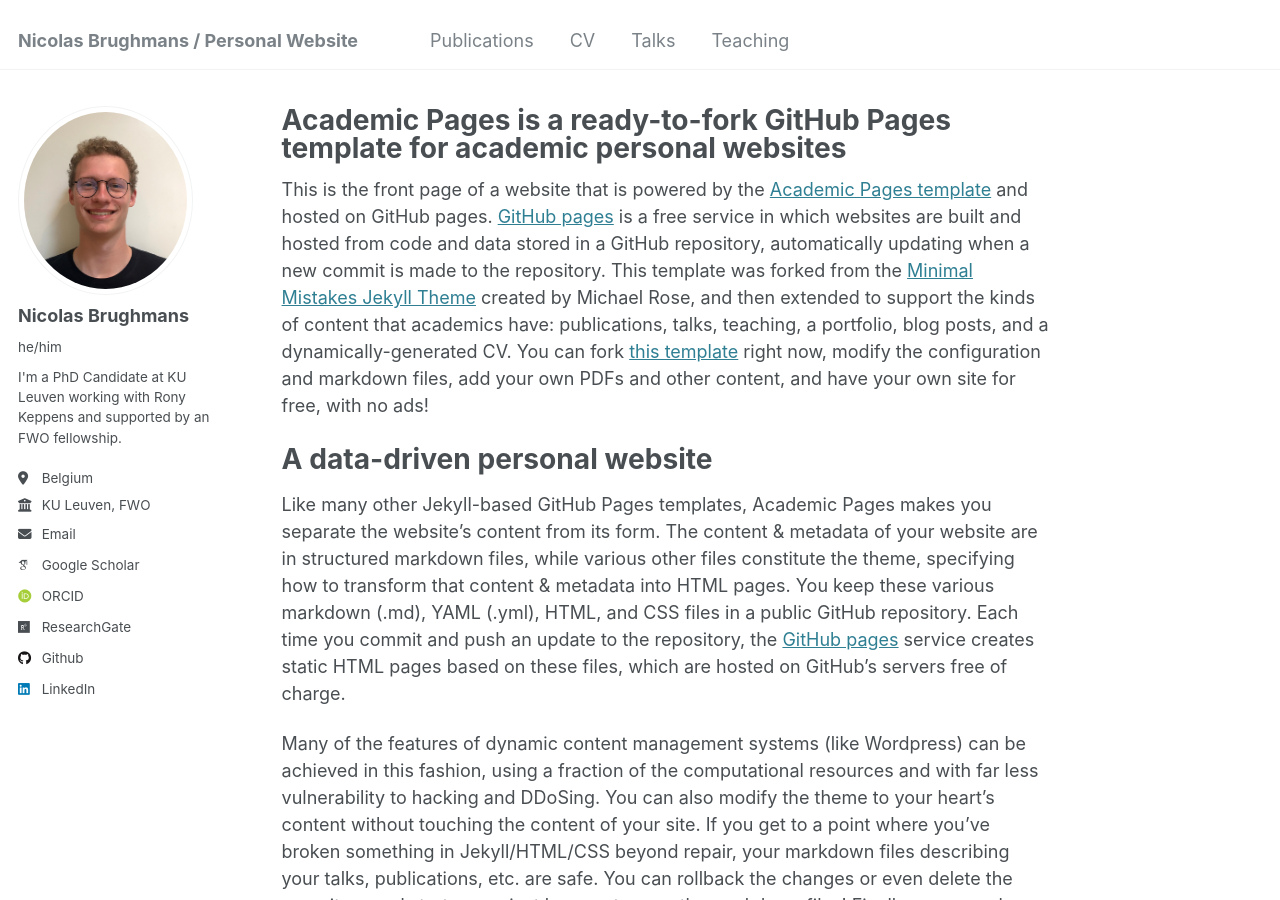
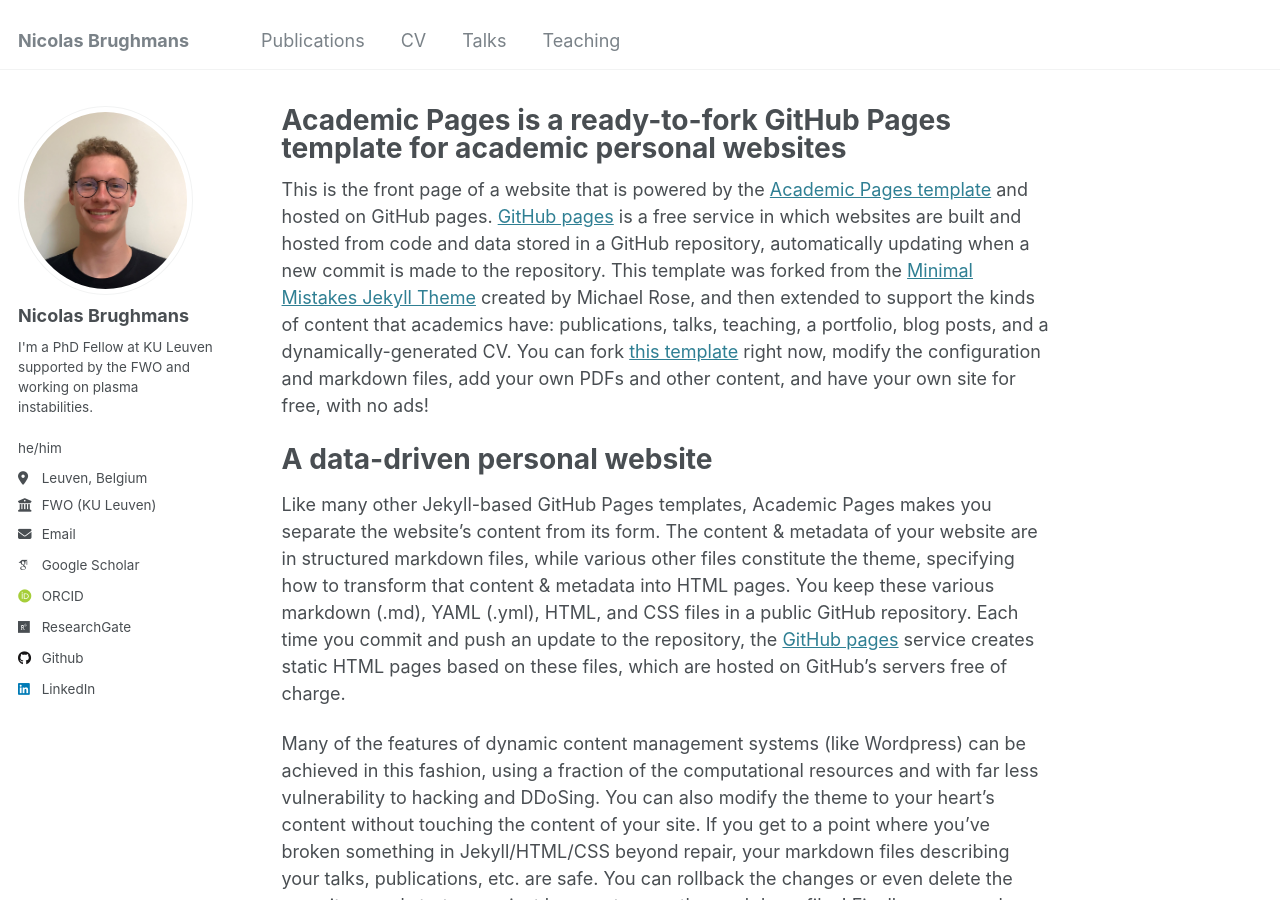
Before and after one commit to nicolasbrughmans/nicolasbrughmans.github.io, a Jekyll site: the page built from _pages/about.md, in a window 1280 px wide and 900 px high. Built offline with Jekyll 4.4.1, drawn with Linux system fonts in a browser that asks for light colours; some web fonts are replaced.

Commit message:
bio above pronouns

```diff
--- a/_config.yml
+++ b/_config.yml
@@ -8,10 +8,10 @@
 
 # Basic Site Settings
 locale                   : "en-UK"
-title                    : "Nicolas Brughmans / Personal Website"
+title                    : "Nicolas Brughmans"
 title_separator          : "-"
 name                     : &name "Nicolas Brughmans"
-description              : &description "I'm a PhD Candidate at KU Leuven working with Rony Keppens and supported by an FWO fellowship."
+description              : &description "I'm a PhD Fellow at KU Leuven supported by the FWO and working on plasma instabilities."
 url                      : https://nicolasbrughmans.github.io # the base hostname & protocol for your site e.g. "https://[your GitHub username].github.io"
 baseurl                  : "" # the subpath of your site, e.g. "/blog"
 repository               : "nicolasbrughmans/nicolasbrughmans.github.io"
@@ -24,9 +24,9 @@ author:
   avatar           : "foto_personeelskaart.png"
   name             : "Nicolas Brughmans"
   pronouns         : "he/him"
-  bio              : "I'm a PhD Candidate at KU Leuven working with Rony Keppens and supported by an FWO fellowship."
-  location         : "Belgium"
-  employer         : "KU Leuven, FWO"
+  bio              : "I'm a PhD Fellow at KU Leuven supported by the FWO and working on plasma instabilities."
+  location         : "Leuven, Belgium"
+  employer         : "FWO (KU Leuven)"
   uri              : # URL
   email            : "nicolas.brughmans@kuleuven.be"
 
--- a/_includes/author-profile.html
+++ b/_includes/author-profile.html
@@ -16,8 +16,8 @@
 
   <div class="author__content">
     <h3 class="author__name">{{ author.name }}</h3>
+    {% if author.bio %}<p class="author__bio">{{ author.bio }}</p>{% endif %}
     {% if author.pronouns %}<p class="author__pronouns">{{ author.pronouns }}</p>{% endif %}
-    {% if author.bio %}<p class="author__bio">{{ author.bio }}</p>{% endif %}
   </div>
 
   <div class="author__urls-wrapper">
```
